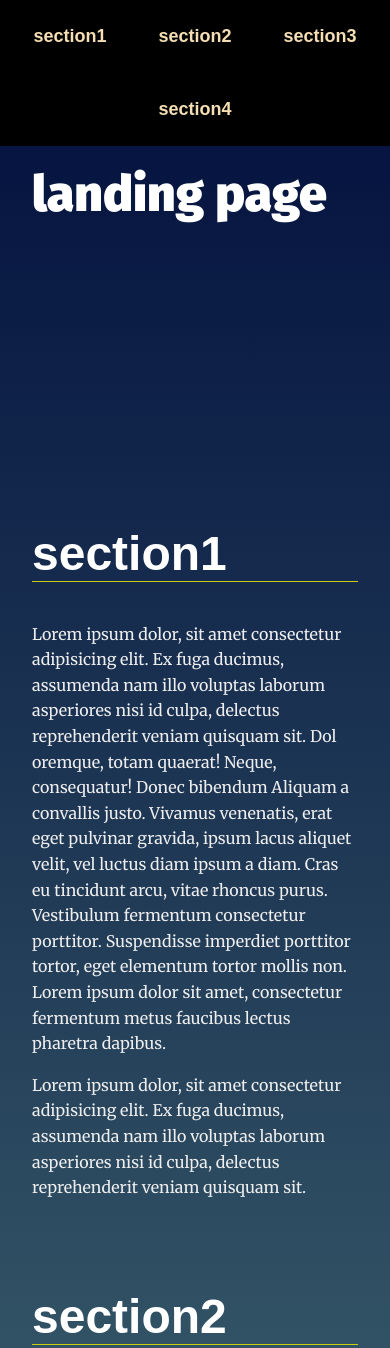
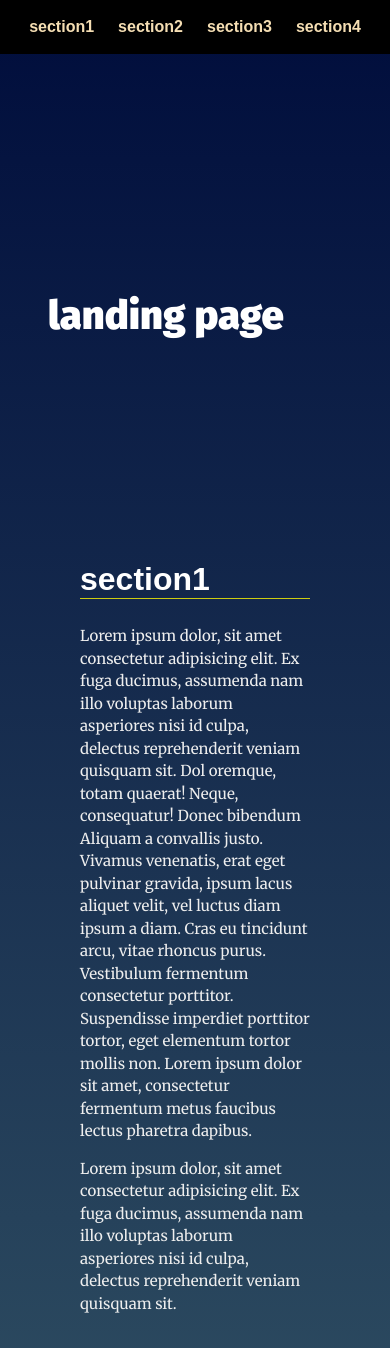
Before and after one commit to Ahmed-Mohamedd/first-project-udacity, a plain HTML site: page index.html in a window 390 px wide. Shown: the top 1348 px of the page. Drawn offline with Linux system fonts and the light colour scheme.

Commit message:
second commit

```diff
--- a/style.css
+++ b/CSS/style.css
@@ -8,15 +8,9 @@ body{
 
 .header2 h1 {
     font-family: "Fira Sans", sans-serif;
-    font-size: 50px;
-    margin: 32px 16px;
+    font-size: 7em;
+    margin: 2em 4rem 1em;
 }
-@media only screen and (min-width: 35em) {
-    .header2 h1 {
-        font-size: 7em;
-        margin: 2em 4rem 1em;
-    }
-    }
 h2 {
     border-bottom: 1px solid #cc1;
     font-family: "Oxygen", Sans-Serif;
@@ -79,15 +73,11 @@ section {
 
 /* container style */
 .container {
-    padding: 1em;
+    max-width: 50em;
+    padding: 4em;
     text-align: left;
 }
-@media only screen and (min-width: 35em) {
-    .container {
-        max-width: 50em;
-        padding: 4em;
-    }
-}
+
 #section2 .container{
     margin-right: 0;
     margin-left: auto;
@@ -134,3 +124,68 @@ section {
     bottom: 0;
     height: 15px;
 }
+
+    /*******************media Query*********************/
+
+@media (max-width : 992px ){
+
+    .header2 h1 {
+        font-size: 70px ;
+        margin: 2em 4rem 2em;
+    }
+    h2 {
+        font-size: 2.5em;
+    }
+    p {
+        line-height: 1.5em;
+    }
+
+}
+
+@media (max-width : 720px ){
+
+    .header2 h1 {
+        font-size: 60px ;
+        margin: 2em 4rem 2em;
+    }
+    h2 {
+        font-size: 2em;
+    }
+    p {
+        line-height: 1.5em;
+    }
+    .btn {
+        padding: 8px 15px;
+        font-size: 14px;
+    }
+
+
+}
+
+@media (max-width : 576px ){
+
+    .nav-menu .nav-list li {
+        margin:10px 4px ;
+        font-size: 16px;
+    }
+    .nav-menu .nav-list li a {
+        padding: 8px;
+    }
+
+    .header2 h1 {
+        font-size: 40px ;
+        margin: 4em 2rem 1em;
+    }
+    h2 {
+        font-size: 2em;
+    }
+    p {
+        line-height: 1.5em;
+        font-size: 15px;
+    }
+    .btn {
+        padding: 5px 10px;
+        font-size: 16px;
+    }
+
+}
--- a/index.html
+++ b/index.html
@@ -8,7 +8,7 @@
     <!-- google fonts -->
     <link href="https://fonts.googleapis.com/css?family=Fira+Sans:900|Merriweather&display=swap"rel="stylesheet"/>
     <!-- css file -->
-    <link rel="stylesheet" href="./style.css">
+    <link rel="stylesheet" href="./CSS/style.css">
 </head>
 <body>
     <header class="header">
@@ -120,6 +120,6 @@
 
 
     <!-- js file -->
-    <script src="./main.js"></script>
+    <script src="./JS/main.js"></script>
 </body>
 </html>
```
Also changed, not shown: JS/main.js (renamed from main.js, +19 -3 lines), 1 other file.
